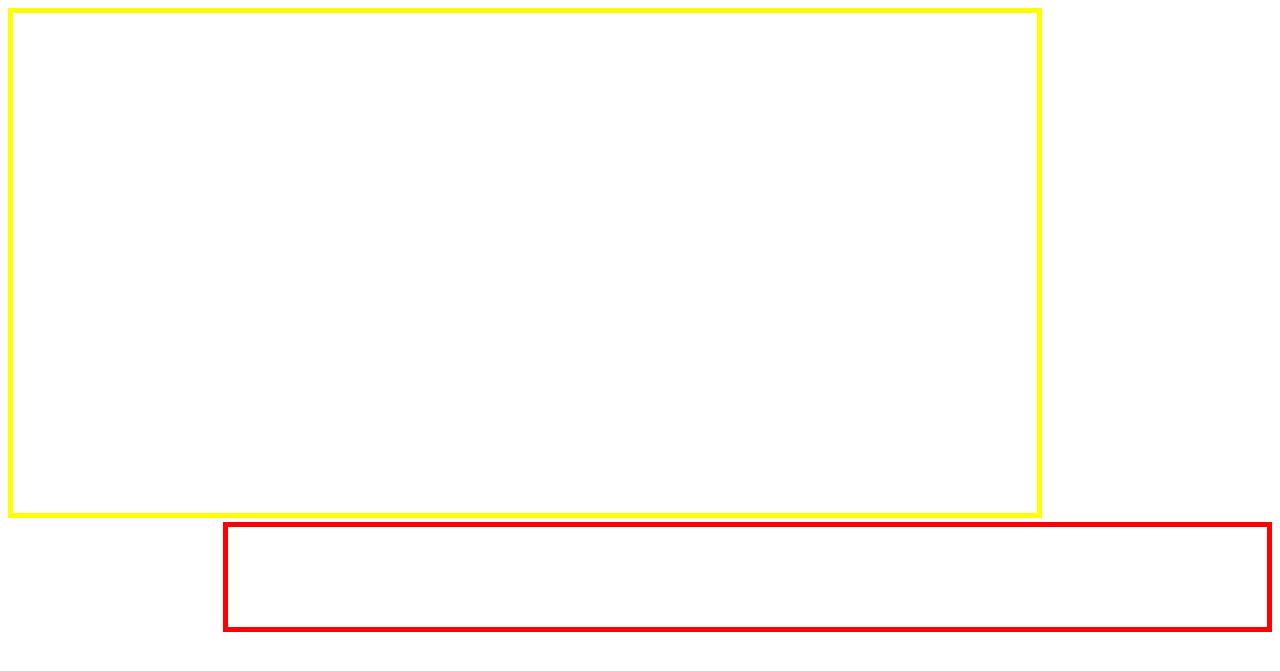
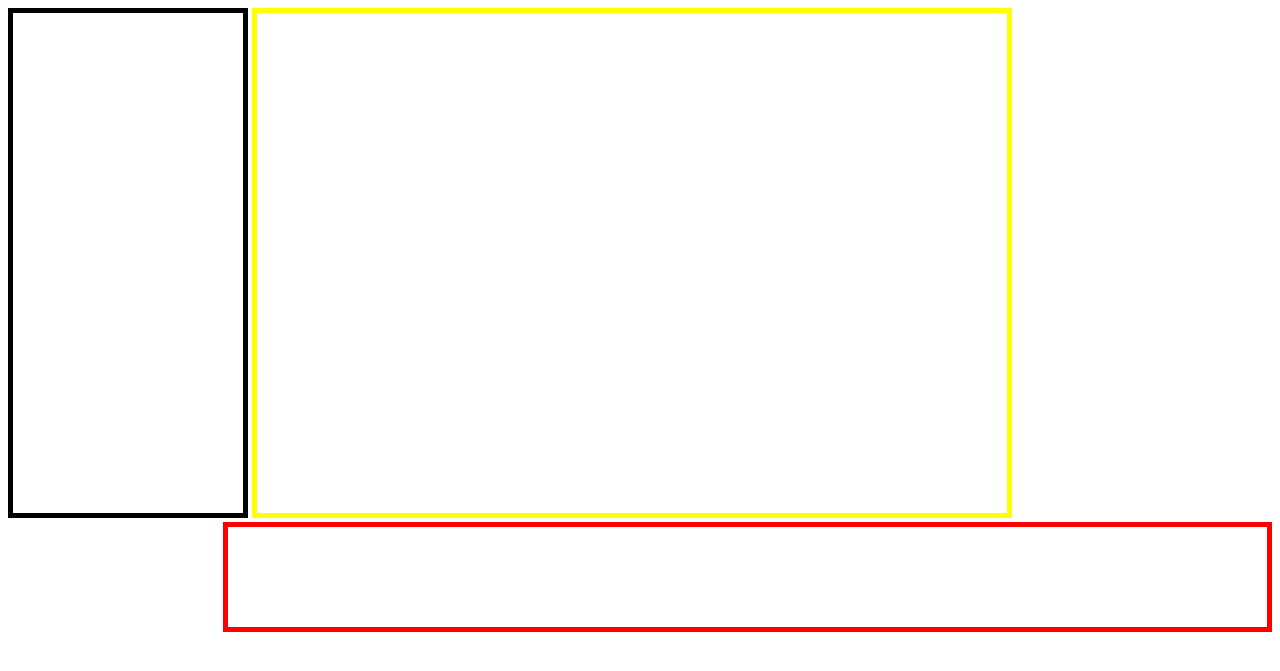
Before and after one commit to cam12-a/web, a PHP site: page / in a window 1280 px wide. Shown: the part 70-741 px from the top of the page. Run offline with PHP 8.4, Linux system fonts and the light colour scheme.

Commit message:
carousel

```diff
--- a/css/welcomPage.css
+++ b/css/welcomPage.css
@@ -289,26 +289,28 @@ aside#catalogue{
 
 
 }
-
+/*IPHONE */
 @media screen and (device-aspect-ratio: 375/667) {
     #carousel{
         width: 347px !important;
         min-width: 347px !important;
     }
 }
+/*Iphone 6+*/
 @media screen and (device-aspect-ratio: 16/9) {
     #carousel{
         width: 347px !important;
         min-width: 347px !important;
     }
 }
-
+/*Iphone 5*/
 @media screen and (device-aspect-ratio: 3/4) {
         #carousel{
         width: 750px !important;
         min-width: 750px !important;
     }
 }
+/*IPHONE 6/7/8*/
 @media only screen
     and (device-width : 375px)
     and (device-height : 812px)
@@ -319,7 +321,7 @@ aside#catalogue{
         min-width: 354px !important;
     }
     }
-
+/*Iphone8+ */
     @media only screen
     and (device-width : 414px)
     and (device-height : 736px)
@@ -330,6 +332,210 @@ aside#catalogue{
     }
 
      }
+     /*Ipad pro*/
+     @media only screen
+      and (min-width: 1024px)
+      and (max-height: 1366px)
+      and (-webkit-min-device-pixel-ratio: 1.5) {
+            #carousel{
+            width: 1000px !important ;
+            min-width: 1000px !important;
+        }
+        }
+        /* Surface Duo*/
+     @media only screen
+      and (min-width: 540px)
+      and (max-height: 720px)
+      and (-webkit-min-device-pixel-ratio: 1.5) {
+            #carousel{
+            width: 520px !important ;
+            min-width: 520px !important;
+        }
+        }
+        /* Galaxy Fold*/
+     @media only screen
+      and (min-width: 280px)
+      and (max-height: 653px)
+      and (-webkit-min-device-pixel-ratio: 1.5) {
+            #carousel{
+            width: 260px !important ;
+            min-width: 260px !important;
+        }
+        }
+
+        /*Iphone 5/SE */
+        @media screen and (device-aspect-ratio: 40/71) {
+     #carousel{
+        width: 300px !important ;
+        min-width: 300px !important;
+    }
+}
+/*---------------------------------------------- Portrai Orientatiom *----------------------------------------------------------/
+     /* Galaxy Fold*/
+    @media only screen
+      and (min-width: 653px)
+      and (max-height: 280px)
+      and (-webkit-min-device-pixel-ratio: 1.5) {
+            #carousel{
+            width: 413px !important ;
+            min-width: 413px !important;
+        }
+            aside#catalogue{
+                 display: inline-block !important;
+            }
+        }
+     /* Surface Duo*/
+     @media only screen
+      and (min-width: 720px)
+      and (max-height: 540px)
+      and (-webkit-min-device-pixel-ratio: 1.5) {
+            #carousel{
+            width: 480px !important ;
+            min-width: 480px !important;
+        }
+        aside#catalogue{
+                 display: inline-block !important;
+            }
+        }
+
+        /*Ipad pro*/
+     @media only screen
+      and (min-width: 1366px)
+      and (max-height: 1024px)
+      and (-webkit-min-device-pixel-ratio: 1.5) {
+            #carousel{
+            width: 1000px !important ;
+            min-width: 1000px !important;
+        }
+        aside#catalogue{
+                 display: inline-block !important;
+                 width: 320px;
+            }
+
+        }
+
+        /*Ipad */
+    @media only screen
+    and (device-width : 1024px)
+    and (device-height : 768px)
+    and (-webkit-device-pixel-ratio : 1.5) {
+         #carousel{
+        width: 320px !important ;
+        min-width: 320px !important;
+    }
+    aside#catalogue{
+                 display: inline-block !important;
+                 width: 200px;
+            }
+
+     }
+
+
+     /*IPHONE X*/
+@media only screen
+    and (device-width : 812px)
+    and (device-height : 375px)
+    and (-webkit-device-pixel-ratio : 3) {
+
+        #carousel{
+        width: 566px !important ;
+        min-width: 566px !important;
+    }
+    }
+
+    /*Ipad */
+@media screen and (device-aspect-ratio: 4/3) {
+        #carousel{
+        width: 750px !important;
+        min-width: 750px !important;
+    }
+    aside#catalogue{
+                 display: inline-block !important;
+                 width: 230px;
+    }
+}
+/*Iphone8+ */
+    @media only screen
+    and (device-width : 736px)
+    and (device-height : 414px)
+    and (-webkit-device-pixel-ratio : 3) {
+         #carousel{
+        width: 460px !important ;
+        min-width: 460px !important;
+    }
+    aside#catalogue{
+                 display: inline-block !important;
+                 width: 230px;
+    }
+
+     }
+     /*Iphone 6/7/8 */
+@media screen and (device-aspect-ratio: 667/375) {
+
+    #carousel{
+        width: 395px !important ;
+        min-width: 395px !important;
+    }
+    aside#catalogue{
+                 display: inline-block !important;
+                 width: 230px;
+    }
+
+}
+
+
+@media screen and (device-aspect-ratio: 71/40) {
+     #carousel{
+        width: 327px !important ;
+        min-width: 327px !important;
+    }
+    aside#catalogue{
+                 display: inline-block !important;
+                 width: 200px;
+    }
+}
+@media screen and (device-aspect-ratio: 3/2) {
+    #carousel{
+        width: 327px !important ;
+        min-width: 327px !important;
+    }
+    aside#catalogue{
+                 display: inline-block !important;
+                 width: 200px;
+    }
+}
+/* Pixel 2XL */
+@media screen
+  and (device-width: 823px)
+  and (device-height:  411px)
+  and (-webkit-device-pixel-ratio: 3.5)
+  and (orientation: landscape) {
+
+    #carousel{
+        width: 550px !important ;
+        min-width: 550px !important;
+    }
+    aside#catalogue{
+                 display: inline-block !important;
+                 width: 230px;
+    }
+
+}
+/* Google Pixel 2 */
+@media only screen
+and (-webkit-device-pixel-ratio: 1.77)
+  and (orientation: landscape) {
+
+    #carousel{
+        width: 460px !important ;
+        min-width: 460px !important;
+    }
+    aside#catalogue{
+                 display: inline-block !important;
+                 width: 230px;
+    }
+
+}
 
 
 
@@ -344,11 +550,6 @@ aside#catalogue{
 
 
 
-
-
-aside#catalogue{
-    display: none !important;
-}
 
 
 
```
